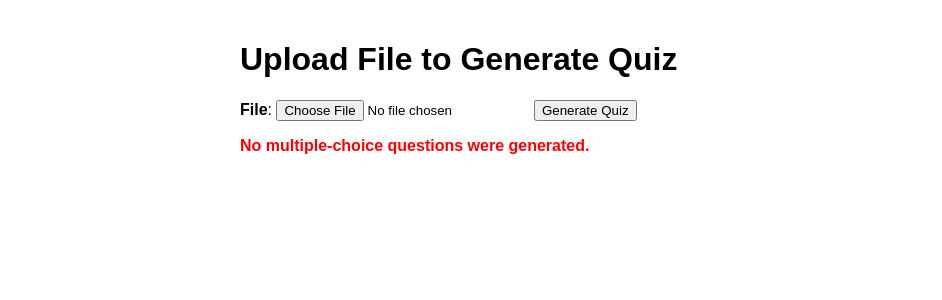
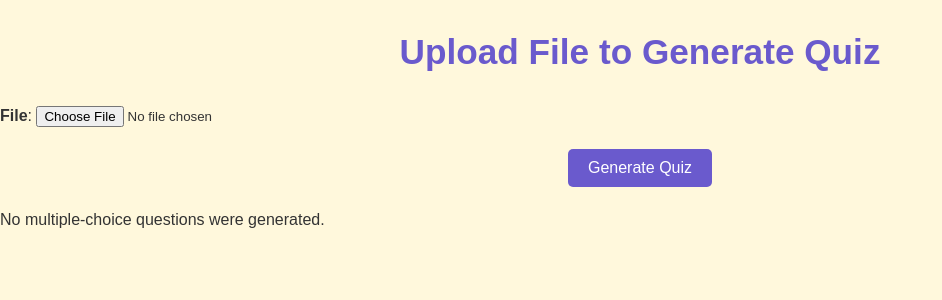
Before and after one commit to imtooMilly/CSE368-AI-Tutor, a Flask app: page / in a window 1280 px wide. Shown: the top 300 px of the page, without its empty margins (0-942 px from the left). Run offline with Flask 3, Linux system fonts and the light colour scheme.

Commit message:
feat: Style quiz generation page for improved readability and UI
- Added CSS styling to enhance layout, typography, and spacing
- Centered content within a container for better alignment
- Styled headings with soft purple and indigo for clarity
- Improved multiple-choice question formatting with clean list design
- Styled buttons with hover effects for better UX
- Applied consistent spacing and margins for readability
- Retained soft yellow background for a unified visual scheme

```diff
--- a/backend/templates/index.html
+++ b/backend/templates/index.html
@@ -5,22 +5,103 @@
     <meta name="viewport" content="width=device-width, initial-scale=1.0">
     <title>Generate Quiz</title>
     <style>
+        /* General Styles */
 body {
     font-family: Arial, sans-serif;
+    background-color: #FFF8DC; /* Soft yellow background */
+    color: #333; /* Dark text for contrast */
+    margin: 0;
+    padding: 0;
+    line-height: 1.6;
+}
+
+.container {
     max-width: 800px;
-            margin: 0 auto;
+    margin: 20px auto;
+    background-color: #ffffff;
     padding: 20px;
+    border-radius: 8px;
+    box-shadow: 0 2px 8px rgba(0, 0, 0, 0.1);
 }
+
+/* Heading Styles */
+h1, h2 {
+    text-align: center;
+    font-weight: bold;
+    color: #6A5ACD; /* Soft purple */
+}
+
+h1 {
+    font-size: 2.2rem;
+}
+
+h2 {
+    margin-top: 30px;
+    font-size: 1.8rem;
+}
+
+/* Question and Answer Styling */
 .question-section {
     margin-bottom: 20px;
 }
-        .mcq-choices {
+
+.question {
+    font-weight: bold;
+    font-size: 1.1rem;
+    margin-bottom: 10px;
+    color: #4B0082; /* Indigo for questions */
+}
+
+.answer, .explanation {
     margin-left: 20px;
+    color: #555;
+    font-size: 1rem;
 }
-        .error {
-            color: red;
+
+.correct-answer {
+    margin-left: 20px;
     font-weight: bold;
+    color: #228B22; /* Green for correct answers */
 }
+
+/* Multiple-Choice List */
+ul.mcq-choices {
+    margin-left: 20px;
+    padding-left: 10px;
+    list-style-type: none;
+}
+
+ul.mcq-choices li {
+    margin: 5px 0;
+    font-size: 1rem;
+}
+
+/* Spacing */
+hr {
+    border: 0;
+    height: 1px;
+    background-color: #ddd;
+    margin: 20px 0;
+}
+
+/* Button Styles */
+button, input[type="submit"] {
+    display: block;
+    margin: 20px auto;
+    padding: 10px 20px;
+    background-color: #6A5ACD;
+    color: white;
+    border: none;
+    border-radius: 5px;
+    font-size: 1rem;
+    cursor: pointer;
+    transition: background-color 0.3s ease;
+}
+
+button:hover, input[type="submit"]:hover {
+    background-color: #483D8B;
+}
+
     </style>
 </head>
 <body>
```
Also changed, not shown: 17 other files. Lines whose indentation alone changed are shown as unchanged.
